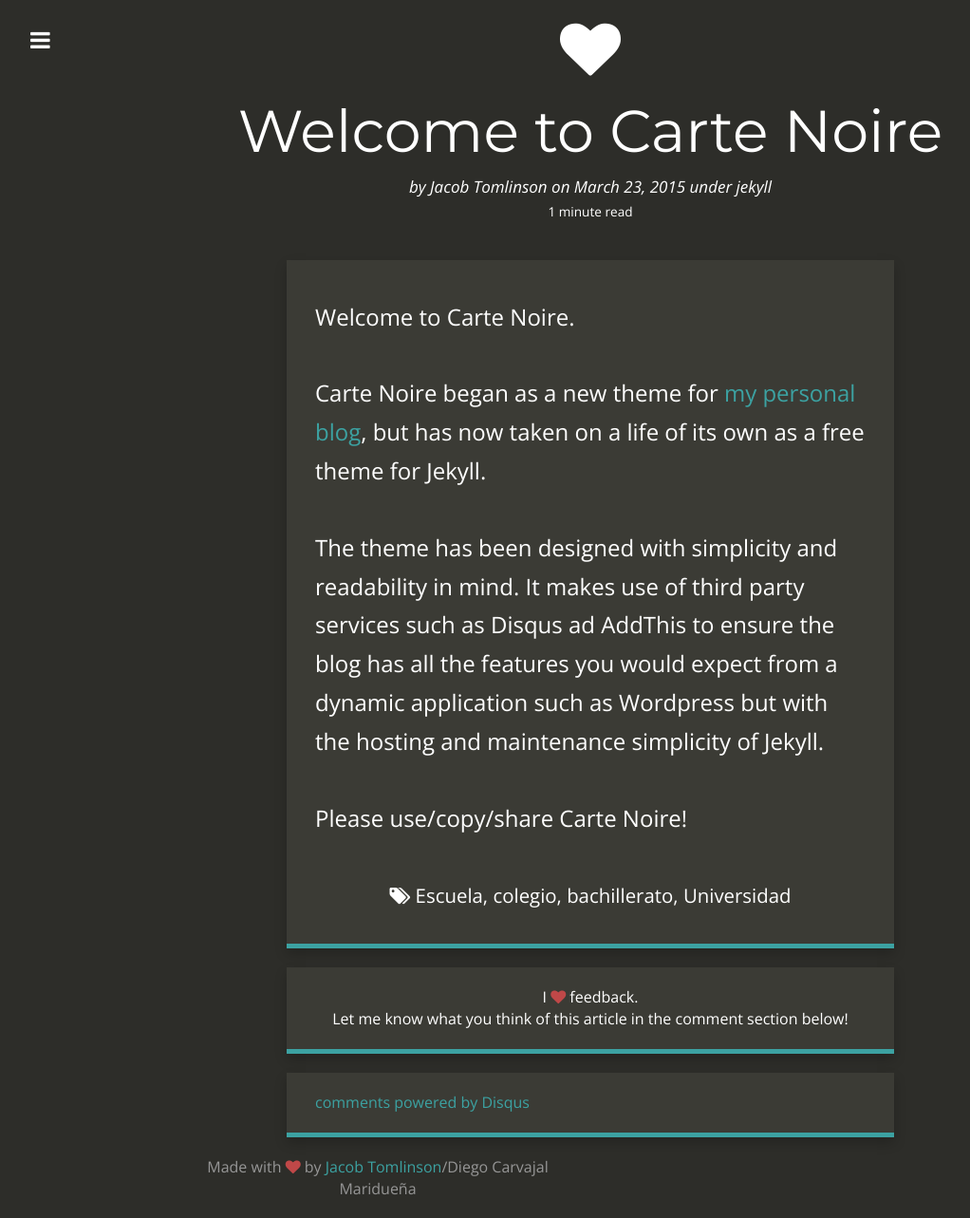
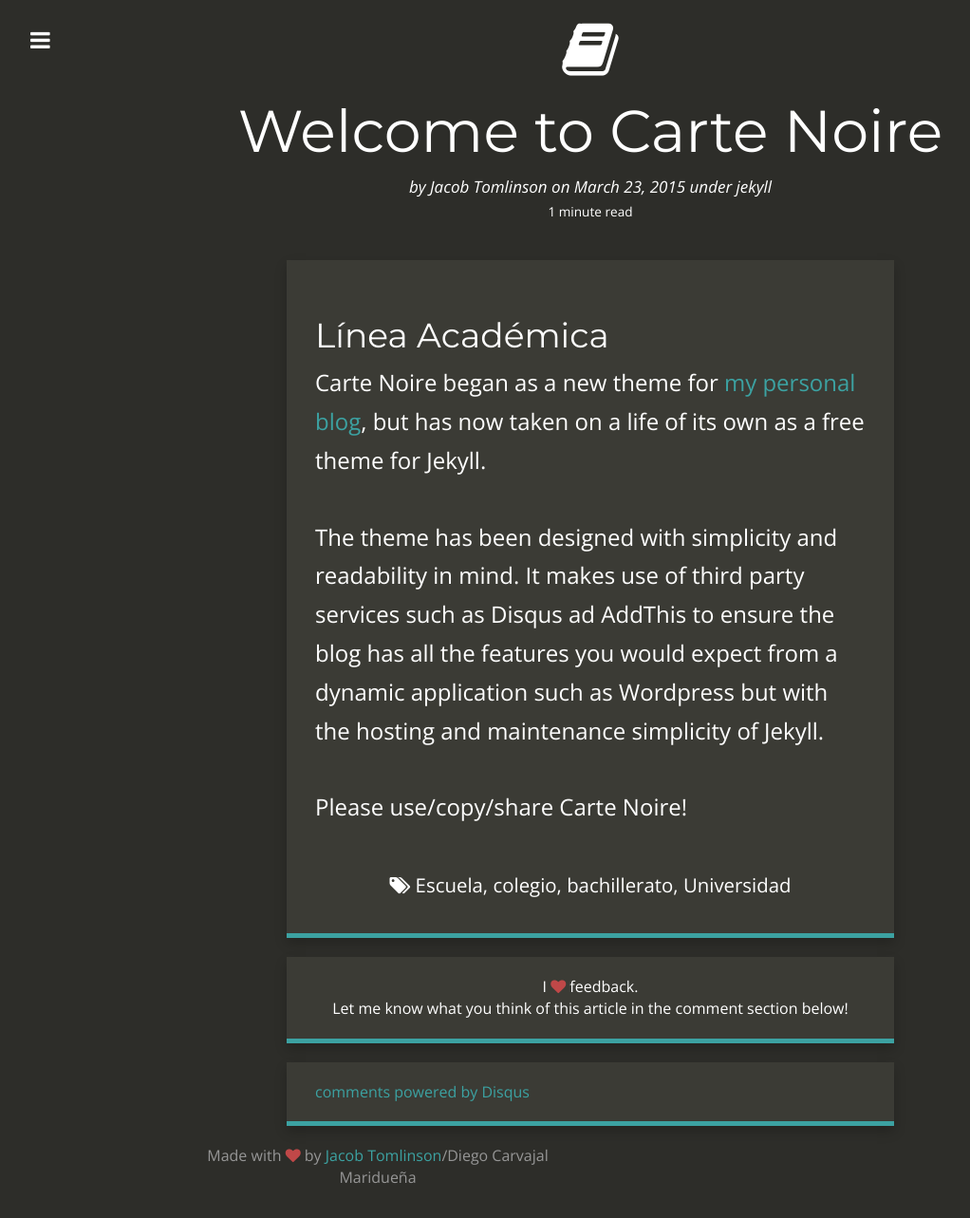
Before and after one commit to DiegJazm98/DiegJazm98.github.io, a Jekyll site: the page built from _posts/2020-08-20-welcome-to-carte-noir.md, in a window 1280 px wide. Shown: the whole page at 95% size, without its empty margins (18-1040 px from the left). Built offline with Jekyll 4.4.1, drawn with Linux system fonts in a browser that asks for light colours; nearby versions of some CDN libraries; comment, search, counter and statistics services are not loaded.

Commit message:
Update 2020-08-20-welcome-to-carte-noir.md

```diff
--- a/_posts/2020-08-20-welcome-to-carte-noir.md
+++ b/_posts/2020-08-20-welcome-to-carte-noir.md
@@ -13,8 +13,7 @@ tags:
  - Universidad
 ---
 
-Welcome to Carte Noire.
-
+<h1>Línea Académica</h1>
 Carte Noire began as a new theme for [my personal blog][1], but has now taken
 on a life of its own as a free theme for Jekyll.
 
```
Also changed, not shown: other parts of _posts/2020-08-20-welcome-to-carte-noir.md (+1 -1 lines).
